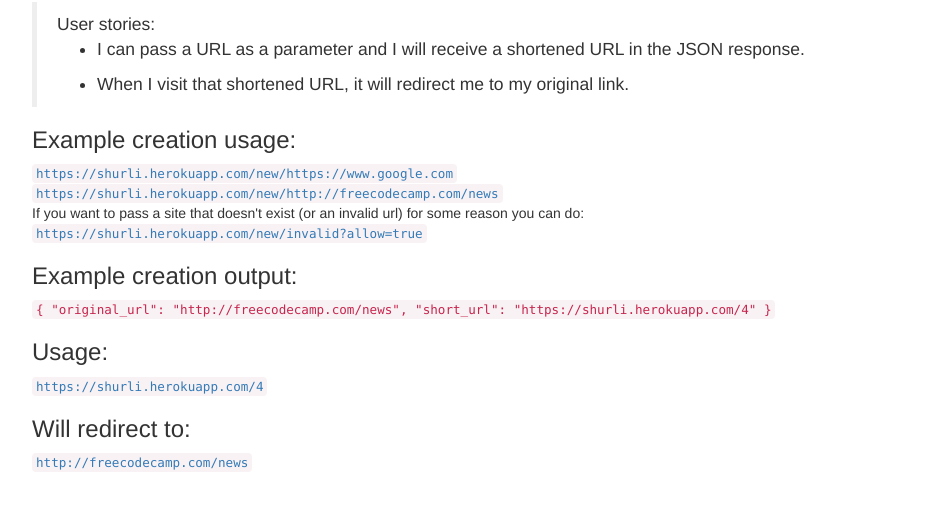
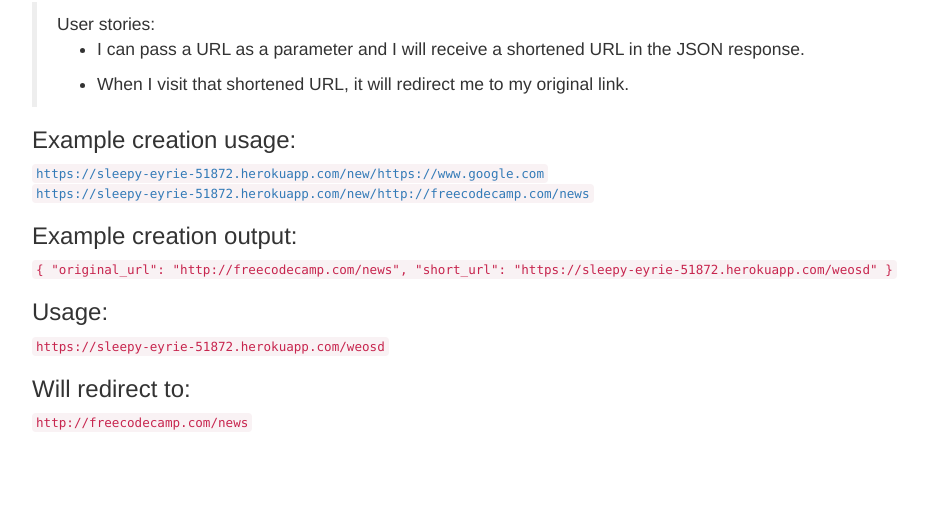
Before and after one commit to BenHagan/url-shortener, a website: page index.html in a window 1280 px wide. Shown: the part 68-578 px from the top of the page, without its empty margins (38-966 px from the left). Drawn offline with nearby package versions, Linux system fonts and the light colour scheme.

Commit message:
Update html homepage

```diff
--- a/index.html
+++ b/index.html
@@ -18,22 +18,20 @@
       <ul><li>When I visit that shortened URL, it will redirect me to my original link.</ul>
     </blockquote>
     <h3>Example creation usage:</h3>
-    <code><a href="https://shurli.herokuapp.com/new/https://www.google.com">https://shurli.herokuapp.com/new/https://www.google.com</a></code>
+    <code><a href="https://sleepy-eyrie-51872.herokuapp.com/new/https://www.google.com">https://sleepy-eyrie-51872.herokuapp.com/new/https://www.google.com</a></code>
     <br>
-    <code><a href="https://shurli.herokuapp.com/new/http://freecodecamp.com/news">https://shurli.herokuapp.com/new/http://freecodecamp.com/news</a></code>
-    <br>If you want to pass a site that doesn't exist (or an invalid url) for some reason you can do:<br>
-    <code><a href="https://shurli.herokuapp.com/new/invalid?allow=true">https://shurli.herokuapp.com/new/invalid?allow=true</a></code>
+    <code><a href="https://sleepy-eyrie-51872.herokuapp.com/new/http://freecodecamp.com/news">https://sleepy-eyrie-51872.herokuapp.com/new/http://freecodecamp.com/news</a></code>
     <h3>Example creation output:</h3>
     <code>
       {
         "original_url": "http://freecodecamp.com/news",
-        "short_url": "https://shurli.herokuapp.com/4"
+        "short_url": "https://sleepy-eyrie-51872.herokuapp.com/weosd"
       }
     </code>
     <h3>Usage:</h3>
-    <code><a href="https://shurli.herokuapp.com/4">https://shurli.herokuapp.com/4</a></code>
+    <code>https://sleepy-eyrie-51872.herokuapp.com/weosd</code>
     <h3>Will redirect to:</h3>
-    <code><a href="http://freecodecamp.com/news">http://freecodecamp.com/news</a></code>
+    <code>http://freecodecamp.com/news</code>
   </div>
 </body>
 
```
